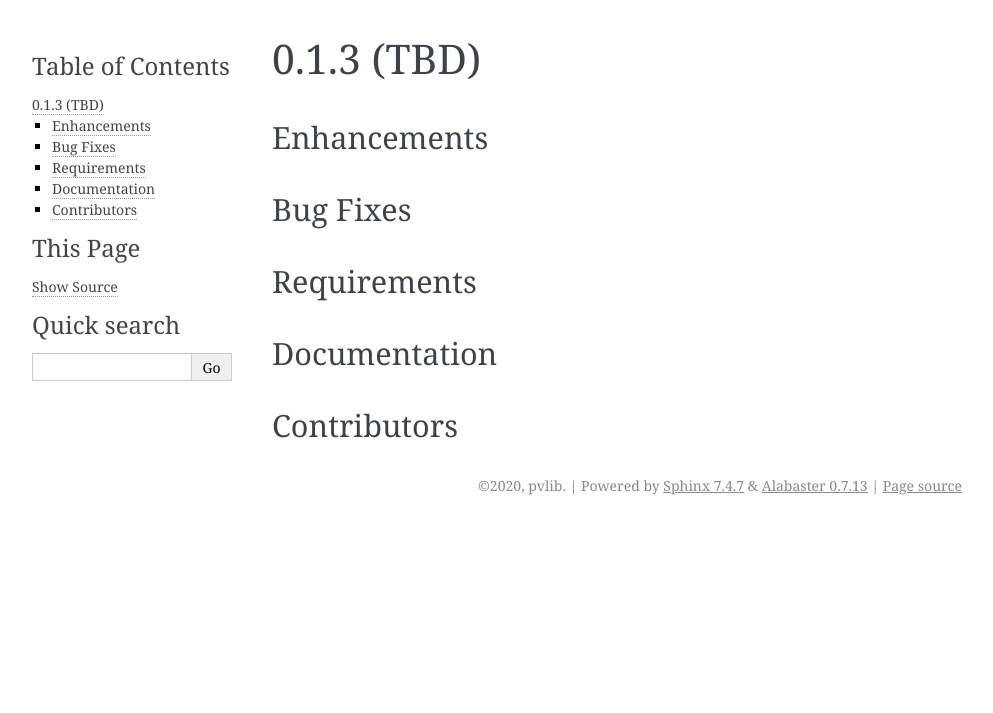
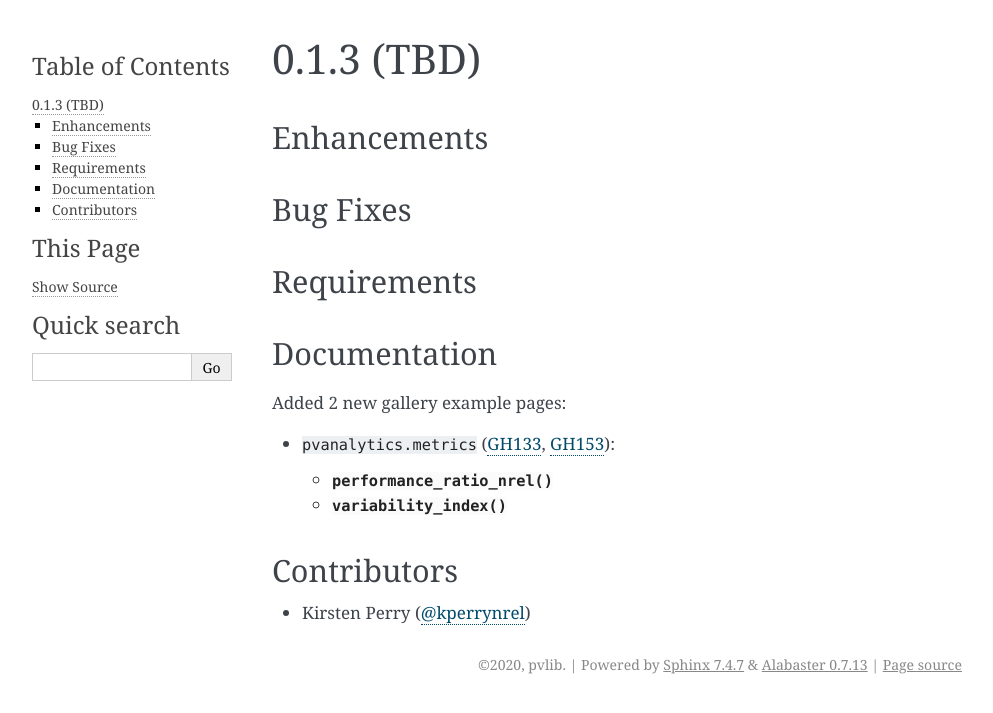
Before and after one commit to pvlib/pvanalytics, a Sphinx documentation site: the page built from docs/whatsnew/0.1.3.rst, in a window 1280 px wide. Shown: the top 713 px of the page, without its empty margins (148-1141 px from the left). Built offline with Sphinx 7.4.7, drawn with Linux system fonts in a browser that asks for light colours; pages that are not in the unit, such as notebooks, are missing from menus; some of the changed lines change nothing that is shown.

Commit message:
Metrics sphinx documentation (#153)
* added new documentation for performance ratio and variability index (metrics module)

* more doc work

* added the RSF example for calculating PR

* added the example for performance ratio

* updated the PR units??

* added tight_layout() to PR figure to stop cutting off dates

* changed the docstring in PR docs

* updated the rsf II docs so everything was in the right units

* updated the whatsnew file for 0.1.3 with the new sphinx docs added.

* updated the VI documentation based on Kevin's recs.

* made updates based on @kanderso-nrel's recs.

* removed file name hard coding

* added labeling to final PR plot

* Update docs/examples/performance-ratio-nrel.py

Co-authored-by: Kevin Anderson <kevin.anderson@nrel.gov>

* Update docs/examples/performance-ratio-nrel.py

Co-authored-by: Kevin Anderson <kevin.anderson@nrel.gov>

* Removed the serf west 1-min data

* Removed the freq value from the docs.

Co-authored-by: Perry <kperry@nrel.gov>
Co-authored-by: Kevin Anderson <kevin.anderson@nrel.gov>

```diff
--- /dev/null
+++ b/docs/examples/performance-ratio-nrel.py
@@ -0,0 +1,82 @@
+"""
+Calculate Performance Ratio (NREL)
+==================================
+
+Calculate the NREL Performance Ratio for a system.
+"""
+
+# %%
+# When evaluating PV system performance it is often desirable to distinguish
+# uncontrollable effects like weather variation from controllable effects
+# like soiling and hardware issues. The NREL Performance Ratio
+# (or "Weather-Corrected Performance Ratio") is a unitless metric that
+# normalizes system output for variation in irradiance and temperature,
+# making it insensitive to uncontrollable weather variation and more
+# reflective of system health. In this example, we
+# show how to calculate the NREL PR at two different frequencies: for a
+# complete time series, and at daily intervals. We use the
+# :py:func:`pvanalytics.metrics.performance_ratio_nrel` function.
+
+import pvanalytics
+from pvanalytics.metrics import performance_ratio_nrel
+import pandas as pd
+import pathlib
+import matplotlib.pyplot as plt
+
+# %%
+# First, we read in data from the NREL RSF II system. This data
+# set contains 15-minute interval data for AC power, POA irradiance, ambient
+# temperature, and wind speed, among others. The complete data set for the
+# NREL RSF II installation is available in the PVDAQ database, under system
+# ID 1283.
+
+pvanalytics_dir = pathlib.Path(pvanalytics.__file__).parent
+file = pvanalytics_dir / 'data' / 'nrel_RSF_II.csv'
+data = pd.read_csv(file, index_col=0, parse_dates=True)
+
+# %%
+# Now we calculate the PR for the entire time series, using the
+# POA, ambient temperature, wind speed, and AC power fields. We use this
+# data as parameters in the
+# :py:func:`pvanalytics.metrics.performance_ratio_nrel` function.
+# In this example we are calculating PR for a single inverter connected
+# to a 204.12 kW PV array.
+pr_whole_series = performance_ratio_nrel(data['poa_irradiance__1055'],
+                                         data['ambient_temp__1053'],
+                                         data['wind_speed__1051'],
+                                         data['inv2_ac_power_w__1047']/1000,
+                                         204.12)
+
+print("RSF II, PR for the whole time series:")
+print(pr_whole_series)
+
+# %%
+# Next, we recalculate the PR on a daily basis. We separate the time
+# series into daily intervals, and calculate the PR for each day.
+# Note that this inverter was offline for the last day in this
+# dataset, resulting in a PR value of zero for that day.
+dates = list(pd.Series(data.index.date).drop_duplicates())
+
+daily_pr_list = list()
+for date in dates:
+    data_subset = data[data.index.date == date]
+    # Run the PR calculation for the specific day.
+    pr = performance_ratio_nrel(data_subset['poa_irradiance__1055'],
+                                data_subset['ambient_temp__1053'],
+                                data_subset['wind_speed__1051'],
+                                data_subset['inv2_ac_power_w__1047']/1000,
+                                204.12)
+    daily_pr_list.append({"date": date,
+                          "PR": pr})
+
+daily_pr_df = pd.DataFrame(daily_pr_list)
+
+# Plot the PR time series to visualize it
+daily_pr_df.set_index('date').plot()
+plt.axhline(pr_whole_series, color='r', ls='--', label='PR, Entire Series')
+plt.xticks(rotation=25)
+plt.legend()
+plt.ylabel('NREL PR')
+plt.xlabel('Date')
+plt.tight_layout()
+plt.show()
--- /dev/null
+++ b/docs/examples/variability-index.py
@@ -0,0 +1,68 @@
+"""
+Calculate Variability Index
+===========================
+
+Calculate the Variability Index for a GHI time series.
+"""
+
+# %%
+# Highly variable irradiance can cause mismatch between irradiance and
+# power measurements and result in noisy performance metrics. As such,
+# identifying and removing highly variable conditions is useful in
+# certain analyses. Identification and quantification of highly variable
+# conditions are also of interest in grid integration and hourly modeling
+# error contexts. The variability index (VI) is one way of quantifying the
+# variability or jaggedness of an irradiance signal relative to a
+# corresponding reference clear-sky irradiance profile. Note that
+# quantifying variability is related to but distinct from clear-sky
+# detection. For example, both clear and overcast skies have low VI. This
+# example uses GHI data collected from the NREL RMIS system to calculate
+# the variability index as a time series.
+
+import pvanalytics
+from pvanalytics.metrics import variability_index
+import matplotlib.pyplot as plt
+import pandas as pd
+import pathlib
+import pvlib
+
+# %%
+# First, read in data from the RMIS NREL system. This data set contains
+# 5-minute right-aligned POA, GHI, DNI, DHI, and GNI measurements,
+# but only the GHI is relevant here.
+
+pvanalytics_dir = pathlib.Path(pvanalytics.__file__).parent
+rmis_file = pvanalytics_dir / 'data' / 'irradiance_RMIS_NREL.csv'
+data = pd.read_csv(rmis_file, index_col=0, parse_dates=True)
+# Make the datetime index tz-aware.
+data.index = data.index.tz_localize("Etc/GMT+7")
+
+# %%
+# Now model clear-sky irradiance for the location and times of the
+# measured data. You can do this using
+# :py:meth:`pvlib.location.Location.get_clearsky`, using the lat-long
+# coordinates associated the RMIS NREL system.
+
+location = pvlib.location.Location(39.7407, -105.1686)
+clearsky = location.get_clearsky(data.index)
+
+# %%
+# Calculate the variability index for the system GHI data stream using
+# the :py:func:`pvanalytics.metrics.variability_index` function, using
+# an hourly frequency.
+variability_index_series = variability_index(data['irradiance_ghi__7981'],
+                                             clearsky['ghi'],
+                                             freq='1H')
+
+# %%
+# Plot the calculated VI against the underlying GHI measurements, for the
+# purpose of comparison.
+fig, axes = plt.subplots(2, 1, sharex=True)
+data['irradiance_ghi__7981'].plot(ax=axes[0], label='measured')
+clearsky['ghi'].plot(ax=axes[0], label='clear-sky')
+variability_index_series.plot(ax=axes[1], drawstyle='steps-post')
+axes[0].legend()
+axes[0].set_ylabel("GHI [W/m2]")
+axes[1].set_ylabel("Variability Index")
+fig.tight_layout()
+plt.show()
--- a/docs/whatsnew/0.1.3.rst
+++ b/docs/whatsnew/0.1.3.rst
@@ -17,7 +17,14 @@ Requirements
 
 Documentation
 ~~~~~~~~~~~~~
+Added 2 new gallery example pages:
 
+* ``pvanalytics.metrics`` (:issue:`133`, :pull:`153`):
+
+  * :py:func:`~pvanalytics.metrics.performance_ratio_nrel`
+  * :py:func:`~pvanalytics.metrics.variability_index`
 
 Contributors
 ~~~~~~~~~~~~
+
+* Kirsten Perry (:ghuser:`kperrynrel`)
```
Also changed, not shown: 1 other file.
